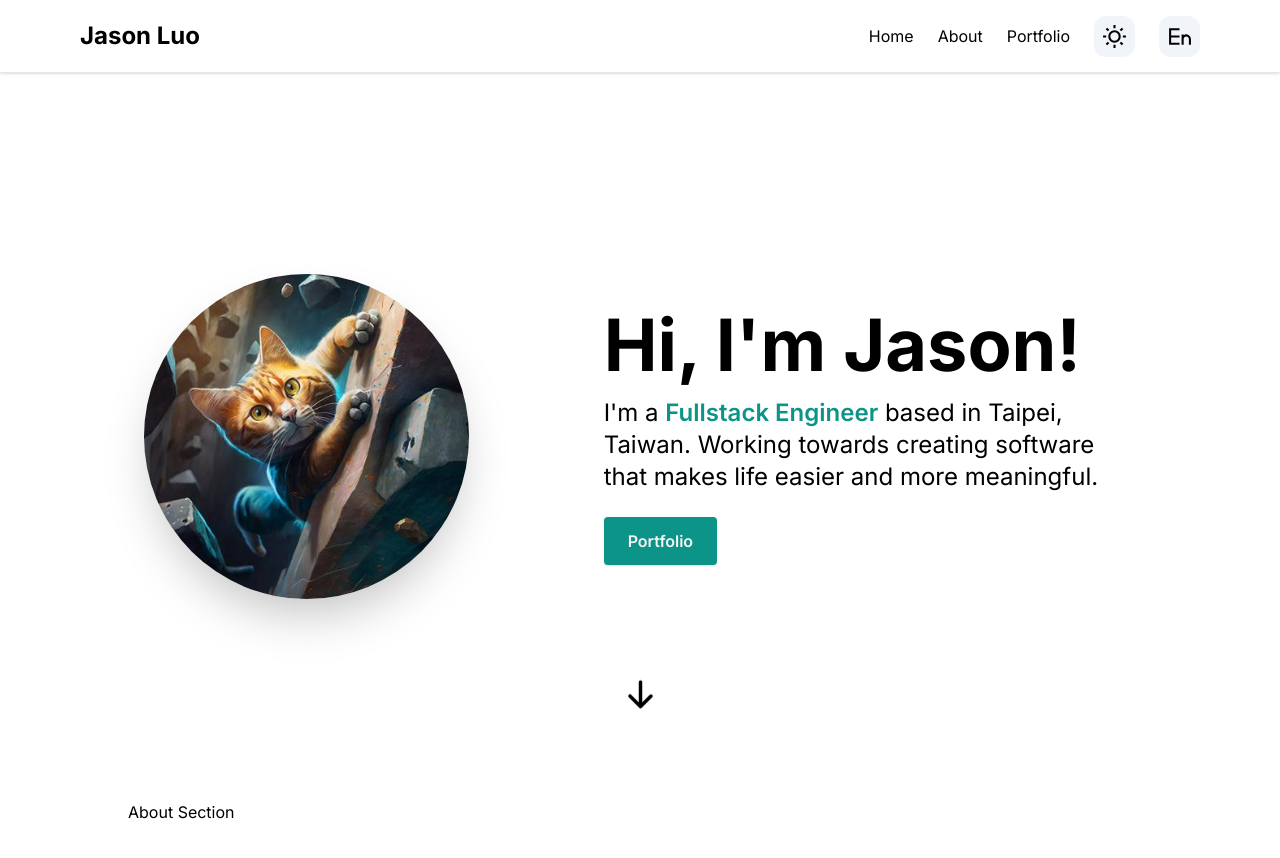
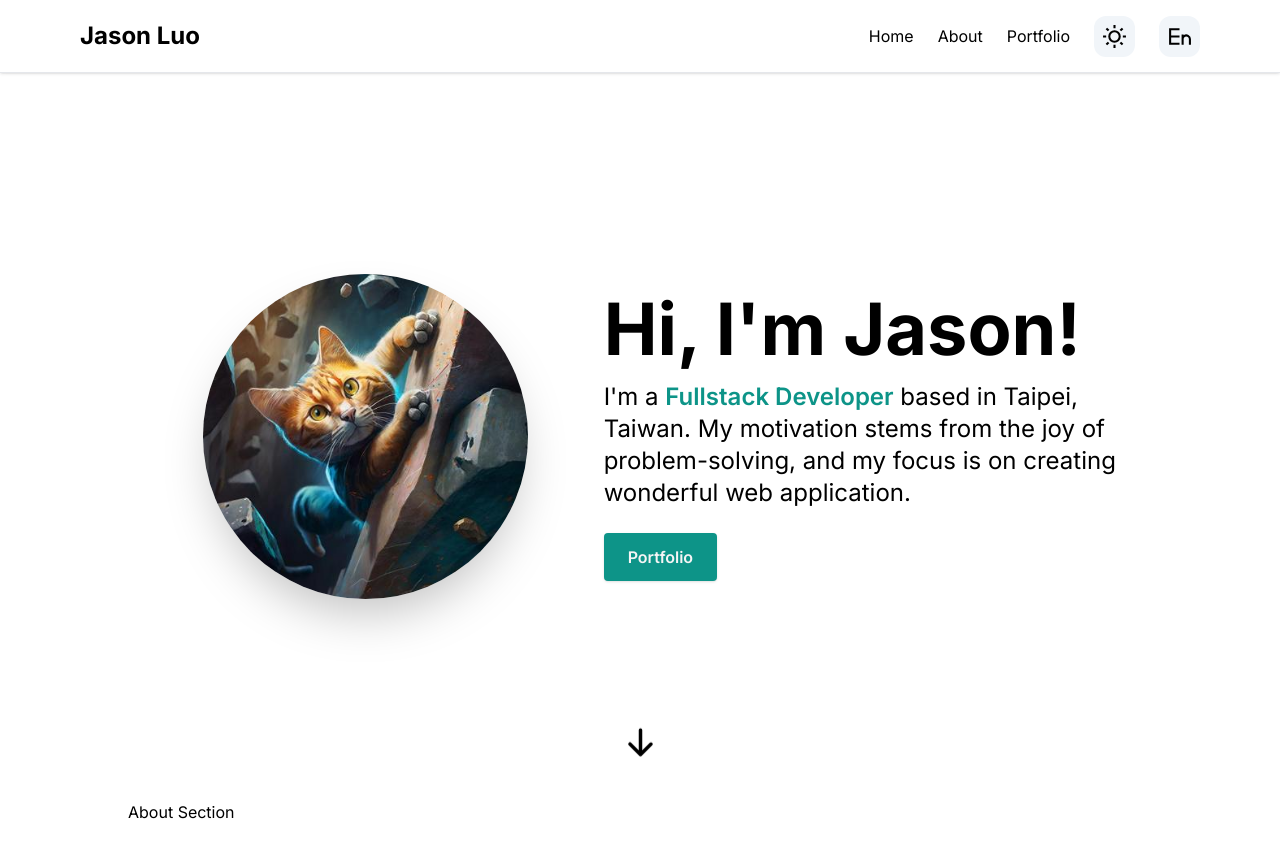
Before and after one commit to jasonluo07/jasonluo07-brand, a Next.js app: page / in a window 1280 px wide. Shown: the top 858 px of the page. Built offline with nearby package versions, Linux system fonts and the light colour scheme.

Commit message:
style: Update hero section style and text

```diff
--- a/src/app/components/HeroSection.tsx
+++ b/src/app/components/HeroSection.tsx
@@ -8,14 +8,14 @@ const HeroSection = function () {
       id="hero"
       className="relative flex h-[calc(100vh-73px)] flex-col items-center justify-center px-4 text-center md:flex-row md:text-left"
     >
-      <div className="md:w-1/2">
+      <div className="flex justify-center md:w-1/2">
         <Image src="/headshot.jpeg" width={325} height={325} className="rounded-full shadow-2xl" alt="headshot" />
       </div>
-      <div className="ml-4 mt-6 md:mt-0 md:w-3/5">
+      <div className="mt-6 md:ml-4 md:mt-0 md:w-3/5">
         <h1 className="text-4xl font-bold md:text-7xl">Hi, I&#39;m Jason!</h1>
         <p className="mb-6 mt-4 text-lg md:text-2xl">
-          I&#39;m a <span className="font-semibold text-teal-600">Fullstack Engineer</span> based in Taipei, Taiwan.
-          Working towards creating software that makes life easier and more meaningful.
+          I&#39;m a <span className="font-semibold text-teal-600">Fullstack Developer</span> based in Taipei, Taiwan. My
+          motivation stems from the joy of problem-solving, and my focus is on creating wonderful web application.
         </p>
         <Link
           href="#portfolio"
@@ -24,7 +24,7 @@ const HeroSection = function () {
           Portfolio
         </Link>
       </div>
-      <Link href="#about" className="absolute bottom-[5vh] md:bottom-[10vh]">
+      <Link href="#about" className="absolute bottom-[2vh] md:bottom-[4vh]">
         <HiArrowDown size={35} className="animate-bounce" />
       </Link>
     </section>
```
